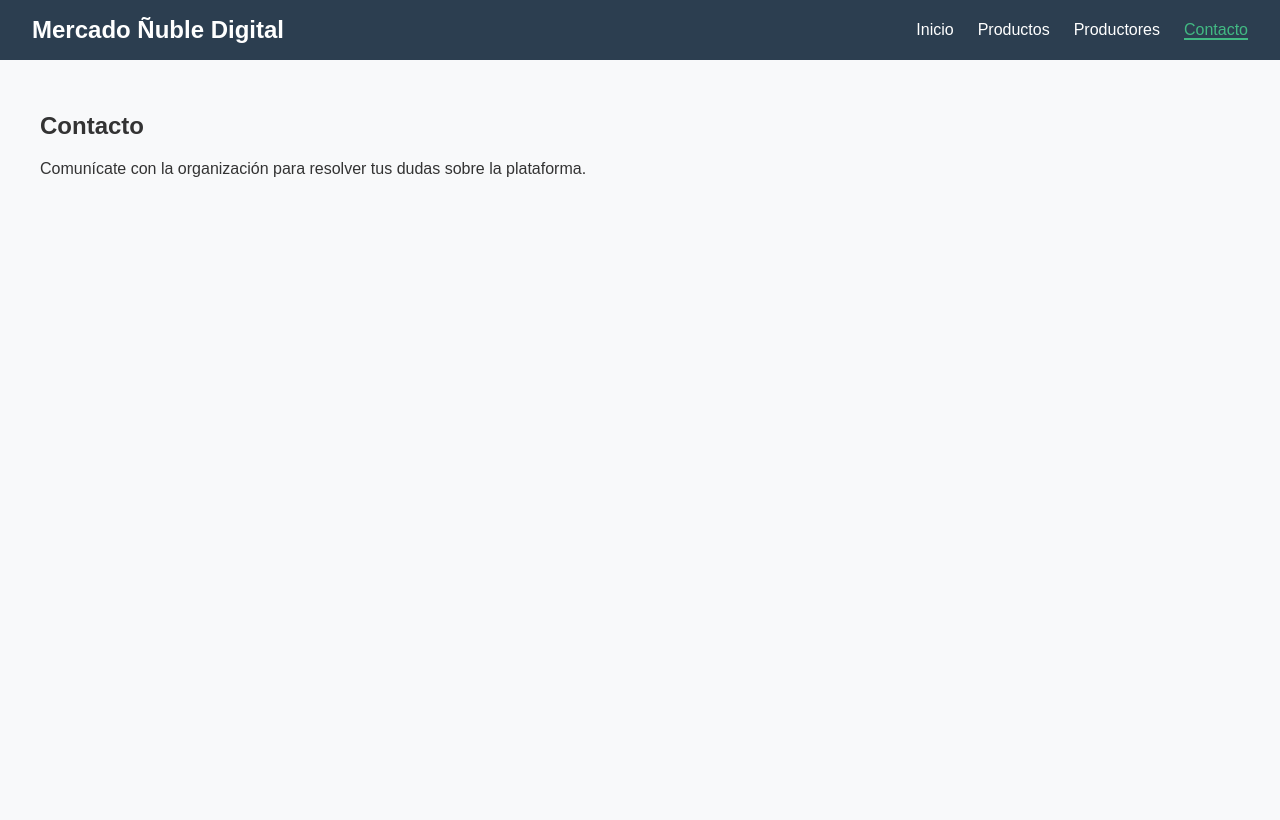
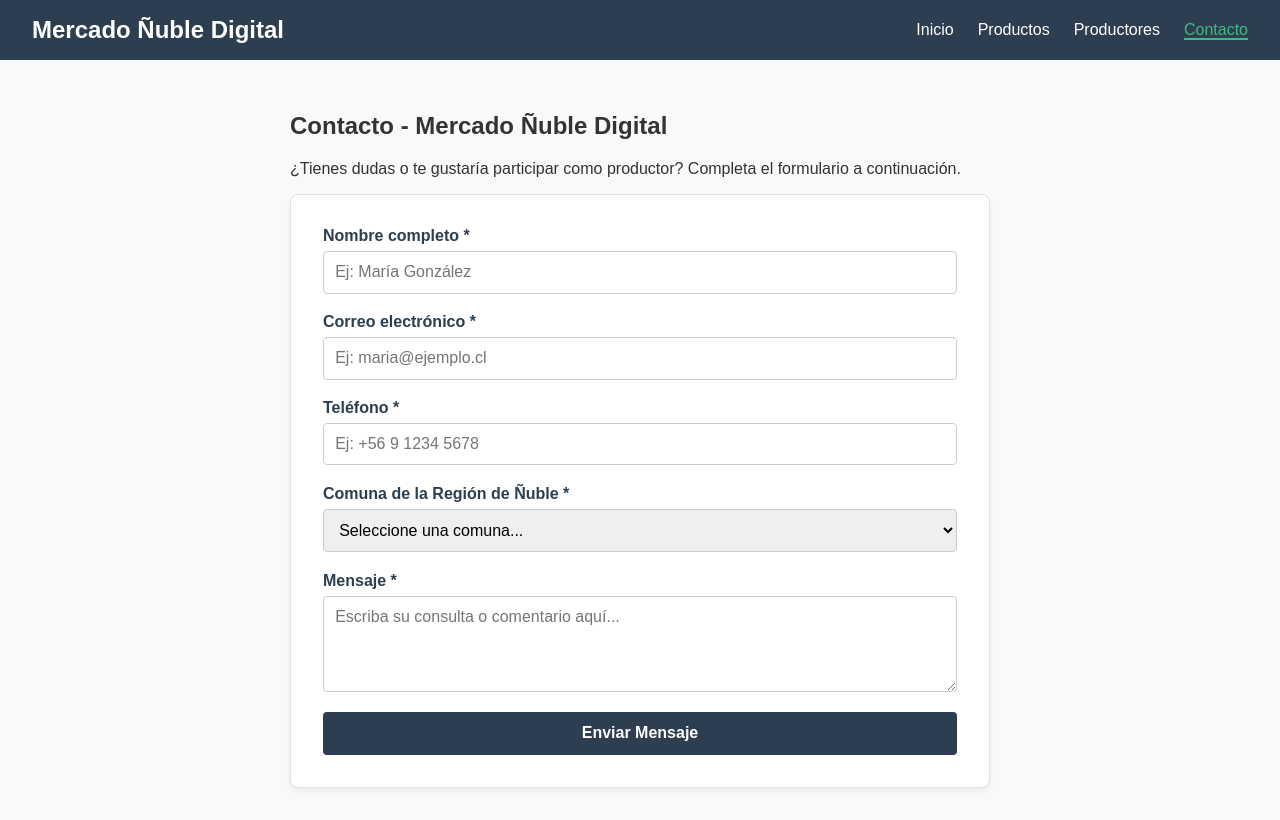
Before and after one commit to Rafitaps57/Ev1.INGWEB, a Vue app: page /contacto in a window 1280 px wide. Built offline with nearby package versions, Linux system fonts and the light colour scheme.

Commit message:
Parte E - Formulario y validacion

```diff
--- a/src/views/contacto.vue
+++ b/src/views/contacto.vue
@@ -1,14 +1,287 @@
+<script setup>
+import { ref } from 'vue'
+
+const formulario = ref({
+  nombre: '',
+  correo: '',
+  telefono: '',
+  comuna: '',
+  mensaje: ''
+})
+
+const errores = ref({})
+const enviado = ref(false)
+const resumenDatos = ref(null)
+
+const comunasNuble = [
+  'Chillán',
+  'Chillán Viejo',
+  'Bulnes',
+  'Cobquecura',
+  'Coelemu',
+  'Coihueco',
+  'El Carmen',
+  'Ninhue',
+  'Ñiquén',
+  'Pemuco',
+  'Pinto',
+  'Portezuelo',
+  'Quillón',
+  'Quirihue',
+  'Ránquil',
+  'San Carlos',
+  'San Fabián',
+  'San Ignacio',
+  'San Nicolás',
+  'Treguaco',
+  'Yungay'
+]
+
+const validarFormulario = () => {
+  errores.value = {}
+
+  if (!formulario.value.nombre.trim()) {
+    errores.value.nombre = 'El nombre es obligatorio.'
+  }
+
+  if (!formulario.value.correo.trim()) {
+    errores.value.correo = 'El correo electrónico es obligatorio.'
+  } else if (!/\S+@\S+\.\S+/.test(formulario.value.correo)) {
+    errores.value.correo = 'Ingrese un correo electrónico válido.'
+  }
+
+  if (!formulario.value.telefono.trim()) {
+    errores.value.telefono = 'El teléfono es obligatorio.'
+  }
+
+  if (!formulario.value.comuna) {
+    errores.value.comuna = 'Debe seleccionar una comuna de Ñuble.'
+  }
+
+  if (!formulario.value.mensaje.trim()) {
+    errores.value.mensaje = 'El mensaje no puede estar vacío.'
+  }
+
+  return Object.keys(errores.value).length === 0
+}
+
+const enviarFormulario = () => {
+  if (validarFormulario()) {
+    resumenDatos.value = { ...formulario.value }
+    enviado.value = true
+
+    formulario.value = {
+      nombre: '',
+      correo: '',
+      telefono: '',
+      comuna: '',
+      mensaje: ''
+    }
+  }
+}
+
+const reiniciarFormulario = () => {
+  enviado.value = false
+  resumenDatos.value = null
+}
+</script>
+
 <template>
   <main class="page-container">
-    <h2>Contacto</h2>
-    <p>Comunícate con la organización para resolver tus dudas sobre la plataforma.</p>
+    <h2>Contacto - Mercado Ñuble Digital</h2>
+    <p>¿Tienes dudas o te gustaría participar como productor? Completa el formulario a continuación.</p>
+
+    <div v-if="enviado" class="tarjeta-resumen">
+      <div class="header-resumen">
+        ✓ ¡Formulario enviado con éxito!
+      </div>
+      <p>A continuación se presenta un resumen de la información ingresada:</p>
+
+      <ul class="lista-resumen">
+        <li><strong>Nombre:</strong> {{ resumenDatos.nombre }}</li>
+        <li><strong>Correo electrónico:</strong> {{ resumenDatos.correo }}</li>
+        <li><strong>Teléfono:</strong> {{ resumenDatos.telefono }}</li>
+        <li><strong>Comuna:</strong> {{ resumenDatos.comuna }}</li>
+        <li><strong>Mensaje:</strong> {{ resumenDatos.mensaje }}</li>
+      </ul>
+
+      <button @click="reiniciarFormulario" class="btn-nuevo">Enviar otro mensaje</button>
+    </div>
+
+    <form v-else @submit.prevent="enviarFormulario" class="formulario-contacto" novalidate>
+
+      <div class="campo">
+        <label for="nombre">Nombre completo *</label>
+        <input
+          id="nombre"
+          type="text"
+          v-model="formulario.nombre"
+          :class="{ 'input-error': errores.nombre }"
+          placeholder="Ej: María González"
+        />
+        <span v-if="errores.nombre" class="error-texto">{{ errores.nombre }}</span>
+      </div>
+
+      <div class="campo">
+        <label for="correo">Correo electrónico *</label>
+        <input
+          id="correo"
+          type="email"
+          v-model="formulario.correo"
+          :class="{ 'input-error': errores.correo }"
+          placeholder="Ej: maria@ejemplo.cl"
+        />
+        <span v-if="errores.correo" class="error-texto">{{ errores.correo }}</span>
+      </div>
+
+      <div class="campo">
+        <label for="telefono">Teléfono *</label>
+        <input
+          id="telefono"
+          type="tel"
+          v-model="formulario.telefono"
+          :class="{ 'input-error': errores.telefono }"
+          placeholder="Ej: +56 9 1234 5678"
+        />
+        <span v-if="errores.telefono" class="error-texto">{{ errores.telefono }}</span>
+      </div>
+
+      <div class="campo">
+        <label for="comuna">Comuna de la Región de Ñuble *</label>
+        <select
+          id="comuna"
+          v-model="formulario.comuna"
+          :class="{ 'input-error': errores.comuna }"
+        >
+          <option value="" disabled>Seleccione una comuna...</option>
+          <option v-for="comuna in comunasNuble" :key="comuna" :value="comuna">
+            {{ comuna }}
+          </option>
+        </select>
+        <span v-if="errores.comuna" class="error-texto">{{ errores.comuna }}</span>
+      </div>
+      <div class="campo">
+        <label for="mensaje">Mensaje *</label>
+        <textarea
+          id="mensaje"
+          rows="4"
+          v-model="formulario.mensaje"
+          :class="{ 'input-error': errores.mensaje }"
+          placeholder="Escriba su consulta o comentario aquí..."
+        ></textarea>
+        <span v-if="errores.mensaje" class="error-texto">{{ errores.mensaje }}</span>
+      </div>
+
+      <button type="submit" class="btn-enviar">Enviar Mensaje</button>
+    </form>
   </main>
 </template>
 
 <style scoped>
 .page-container {
   padding: 2rem;
-  max-width: 1200px;
+  max-width: 700px;
   margin: 0 auto;
 }
+
+.formulario-contacto {
+  background: white;
+  padding: 2rem;
+  border-radius: 8px;
+  box-shadow: 0 4px 6px rgba(0,0,0,0.05);
+  border: 1px solid #e0e0e0;
+}
+
+.campo {
+  display: flex;
+  flex-direction: column;
+  margin-bottom: 1.2rem;
+}
+
+label {
+  font-weight: bold;
+  margin-bottom: 0.4rem;
+  color: #2c3e50;
+}
+
+input, select, textarea {
+  padding: 0.7rem;
+  border: 1px solid #ccc;
+  border-radius: 4px;
+  font-size: 1rem;
+  font-family: inherit;
+}
+
+input:focus, select:focus, textarea:focus {
+  outline: none;
+  border-color: #42b983;
+}
+
+.input-error {
+  border-color: #e74c3c !important;
+  background-color: #fdf2f2;
+}
+
+.error-texto {
+  color: #e74c3c;
+  font-size: 0.85rem;
+  margin-top: 0.3rem;
+  font-weight: bold;
+}
+
+.btn-enviar {
+  background-color: #2c3e50;
+  color: white;
+  padding: 0.8rem 1.5rem;
+  border: none;
+  border-radius: 4px;
+  font-size: 1rem;
+  font-weight: bold;
+  cursor: pointer;
+  width: 100%;
+  transition: background-color 0.2s;
+}
+
+.btn-enviar:hover {
+  background-color: #1a252f;
+}
+
+.tarjeta-resumen {
+  background: #ffffff;
+  border: 1px solid #c3e6cb;
+  border-radius: 8px;
+  padding: 2rem;
+  box-shadow: 0 4px 6px rgba(0,0,0,0.05);
+}
+
+.header-resumen {
+  background-color: #d4edda;
+  color: #155724;
+  padding: 1rem;
+  border-radius: 6px;
+  font-size: 1.2rem;
+  font-weight: bold;
+  margin-bottom: 1rem;
+}
+
+.lista-resumen {
+  list-style: none;
+  padding: 0;
+  margin: 1.5rem 0;
+}
+
+.lista-resumen li {
+  padding: 0.5rem 0;
+  border-bottom: 1px solid #eee;
+}
+
+.btn-nuevo {
+  background-color: #42b983;
+  color: white;
+  border: none;
+  padding: 0.6rem 1.2rem;
+  border-radius: 4px;
+  font-weight: bold;
+  cursor: pointer;
+}
 </style>
```
Also changed, not shown: 1 other file (tests, documents, lock files or other folders).
